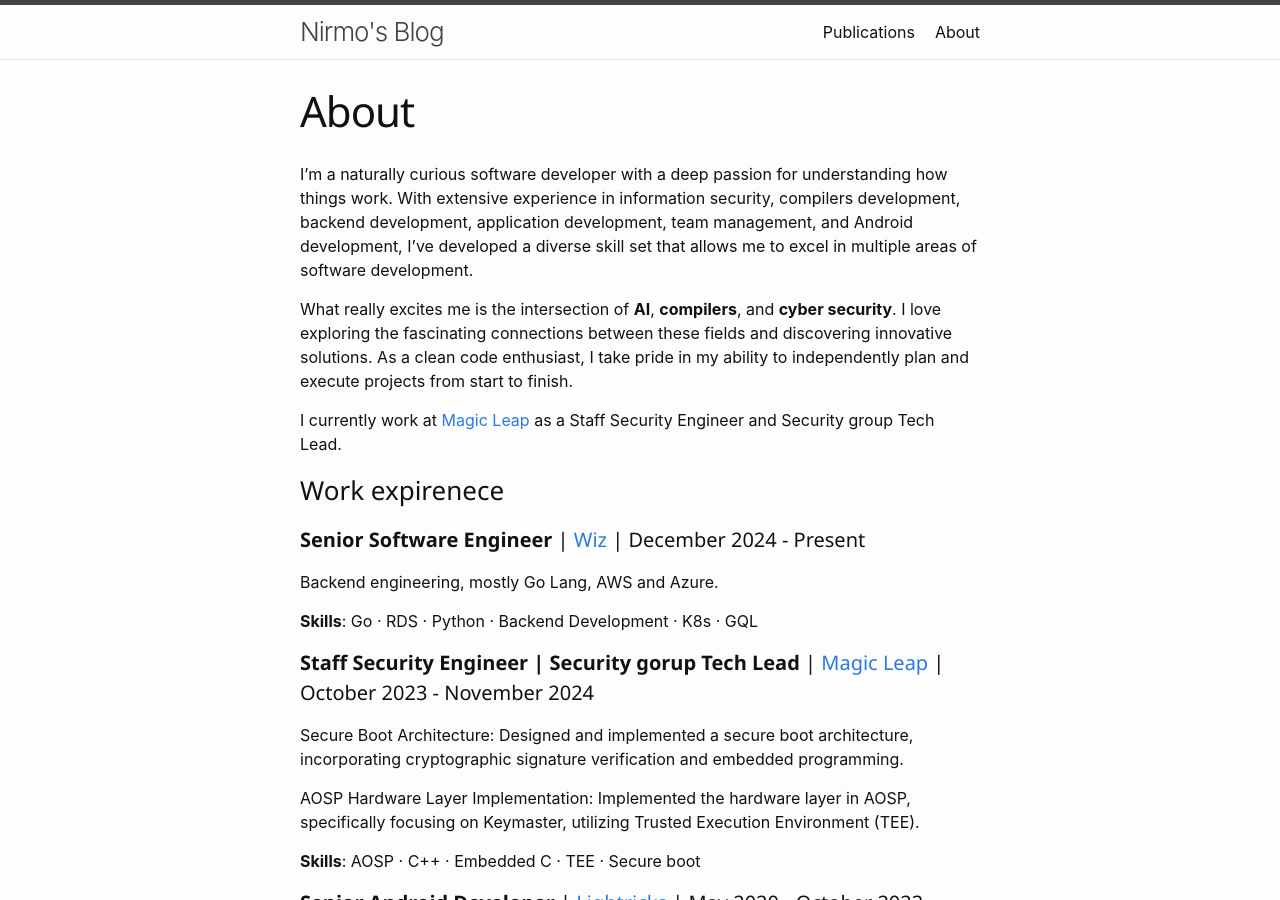
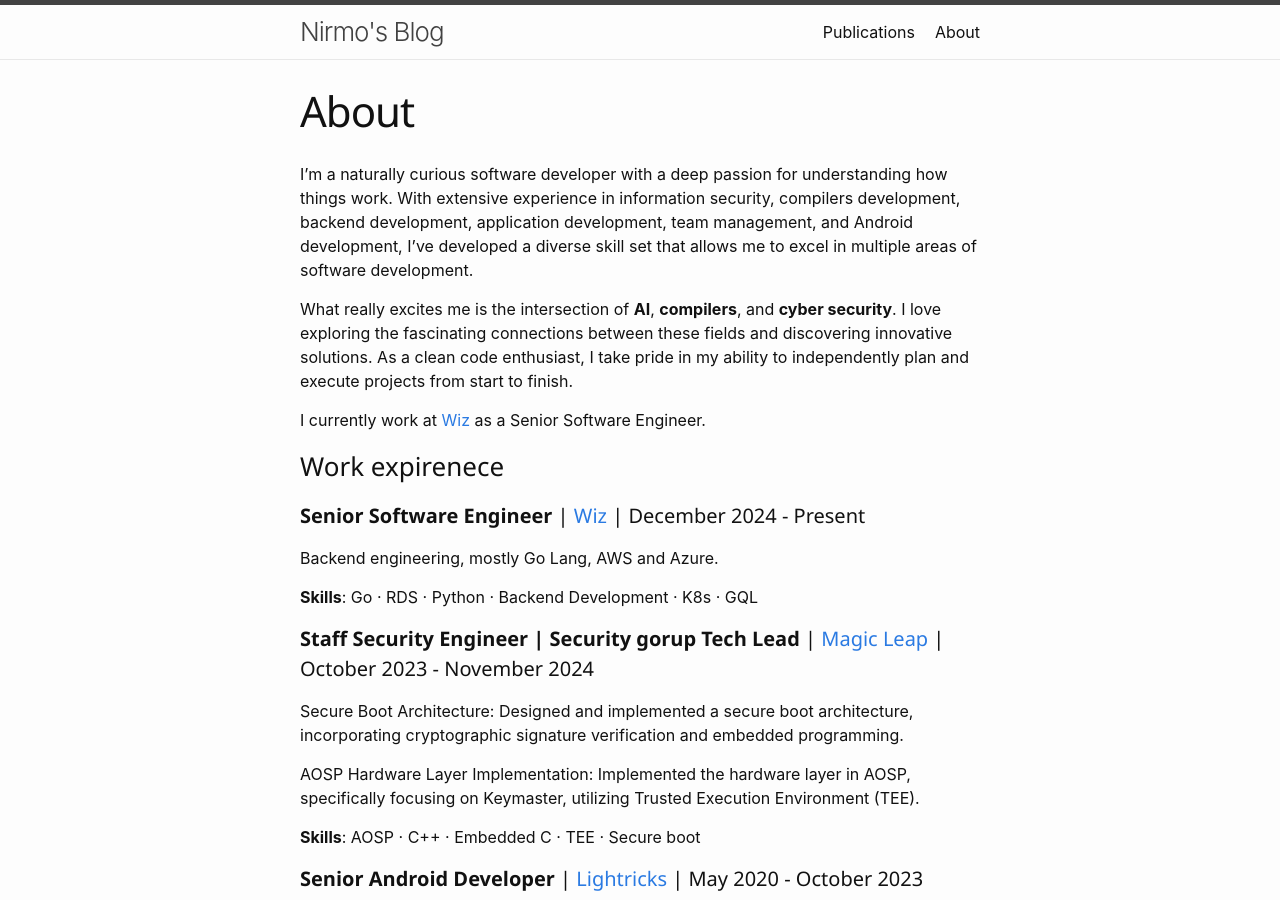
Before and after one commit to nir-mo/nir-mo.github.io, a Jekyll site: the page built from about.markdown, in a window 1280 px wide and 900 px high. Built offline with Jekyll 4.4.1, drawn with Linux system fonts in a browser that asks for light colours.

Commit message:
update-about

```diff
--- a/about.markdown
+++ b/about.markdown
@@ -8,7 +8,7 @@ I'm a naturally curious software developer with a deep passion for understanding
 
 What really excites me is the intersection of __AI__, __compilers__, and __cyber security__. I love exploring the fascinating connections between these fields and discovering innovative solutions. As a clean code enthusiast, I take pride in my ability to independently plan and execute projects from start to finish.
 
-I currently work at [Magic Leap](https://www.magicleap.com/en-gb) as a Staff Security Engineer and Security group Tech Lead.
+I currently work at [Wiz](https://www.wiz.io/) as a Senior Software Engineer.
 
 ### Work expirenece
 
```
